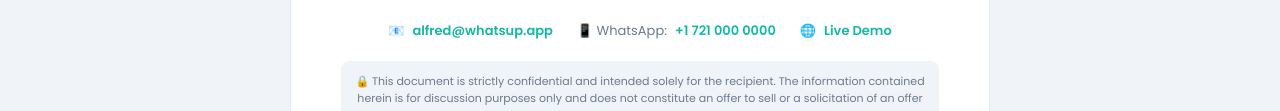
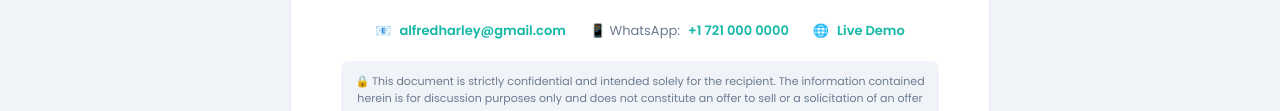
Before and after one commit to alfredharley/whatsup, a plain HTML site: page whatsup.pitch.html in a window 1280 px wide. Shown: the part 7982-8093 px from the top of the page. Drawn offline with nearby package versions, Linux system fonts and the light colour scheme.

Commit message:
Update whatsup.pitch.html

```diff
--- a/whatsup.pitch.html
+++ b/whatsup.pitch.html
@@ -600,7 +600,7 @@ footer p{font-size:12px;color:rgba(255,255,255,0.4);line-height:1.6;}
         <button type="submit" class="cf-submit">Send Enquiry to Alfred Harley →</button>
       </form>
       <div class="contact-alt">
-        <div class="ca-item">📧 <a href="mailto:alfred@whatsup.app">alfred@whatsup.app</a></div>
+        <div class="ca-item">📧 <a href="mailto:alfredharley@gmail.com">alfredharley@gmail.com</a></div>
         <div class="ca-item">📱 WhatsApp: <a href="https://wa.me/17210000000">+1 721 000 0000</a></div>
         <div class="ca-item">🌐 <a href="https://alfredharley.github.io/whatsup" target="_blank">Live Demo</a></div>
       </div>
```
